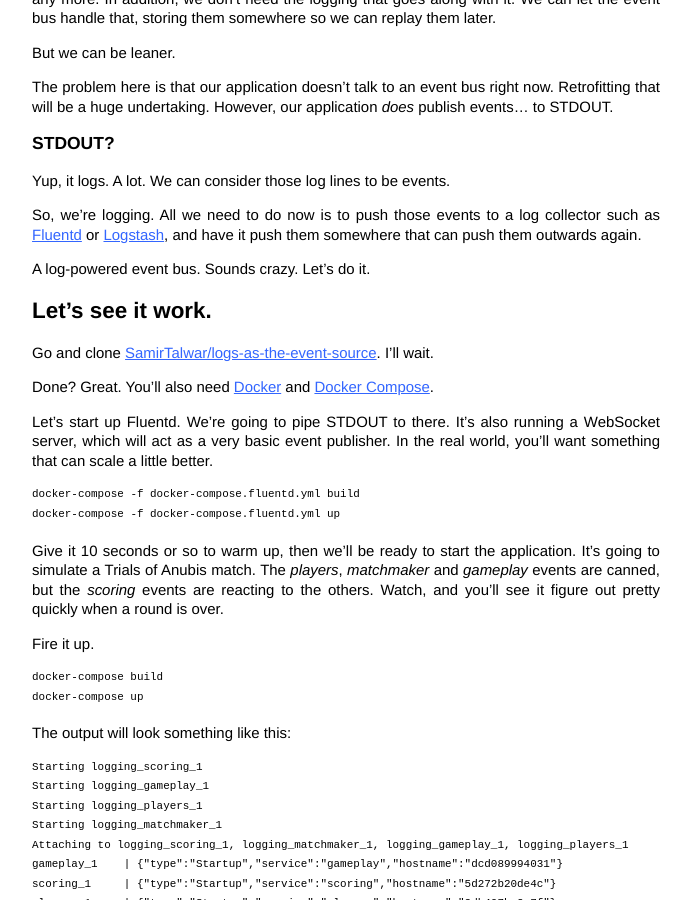
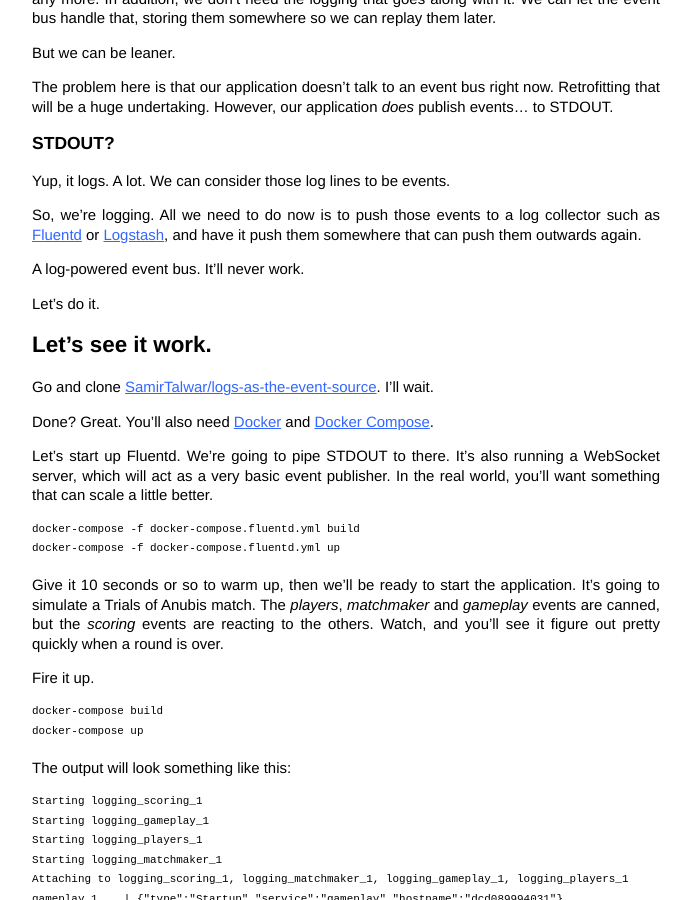
Before and after one commit to SamirTalwar/talks, a Jekyll site: the page built from staying-lean-with-application-logs.md, in a window 1280 px wide and 900 px high, scrolled down 3731 px. Shown: the whole window, without its empty margins (294-985 px from the left). Built offline with Jekyll 4.4.1, drawn with Linux system fonts in a browser that asks for light colours; nearby versions of some CDN libraries; comment, search, counter and statistics services are not loaded.

Commit message:
Remove "crazy".

```diff
--- a/staying-lean-with-application-logs.md
+++ b/staying-lean-with-application-logs.md
@@ -87,7 +87,9 @@ Yup, it logs. A lot. We can consider those log lines to be events.
 
 So, we're logging. All we need to do now is to push those events to a log collector such as [Fluentd][] or [Logstash][], and have it push them somewhere that can push them outwards again.
 
-A log-powered event bus. Sounds crazy. Let's do it.
+A log-powered event bus. It'll never work.
+
+Let's do it.
 
 [Fluentd]: http://www.fluentd.org/
 [Logstash]: https://www.elastic.co/products/logstash
```
